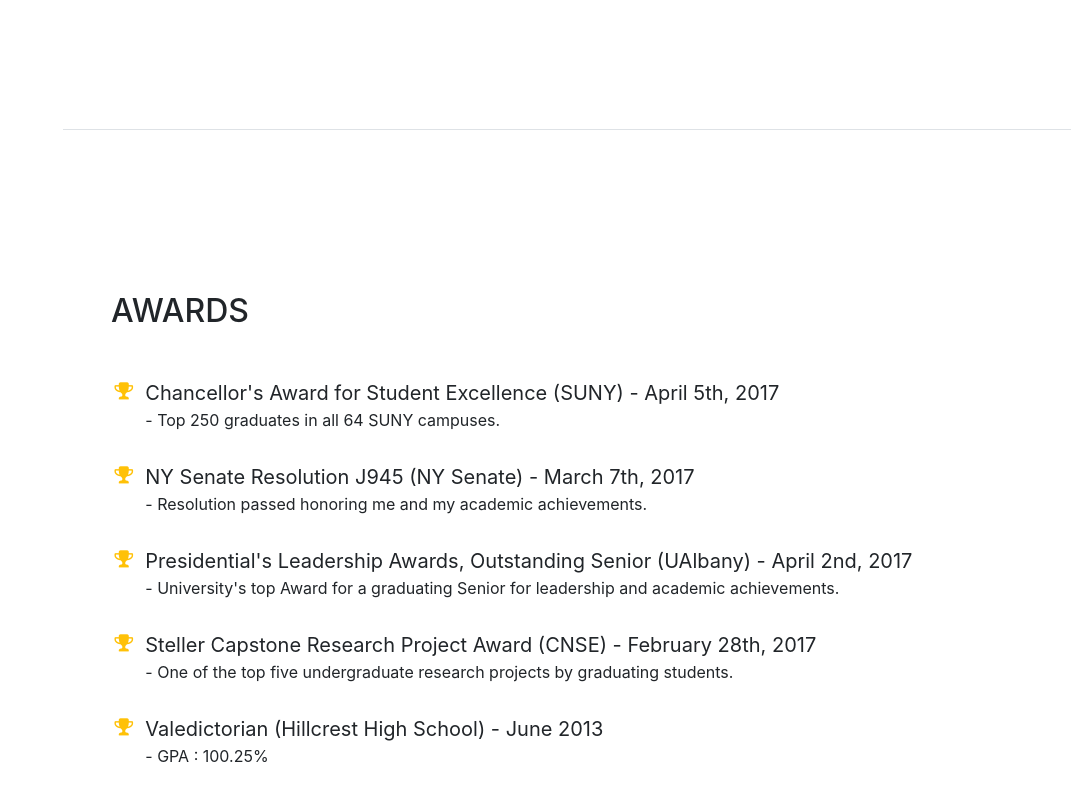
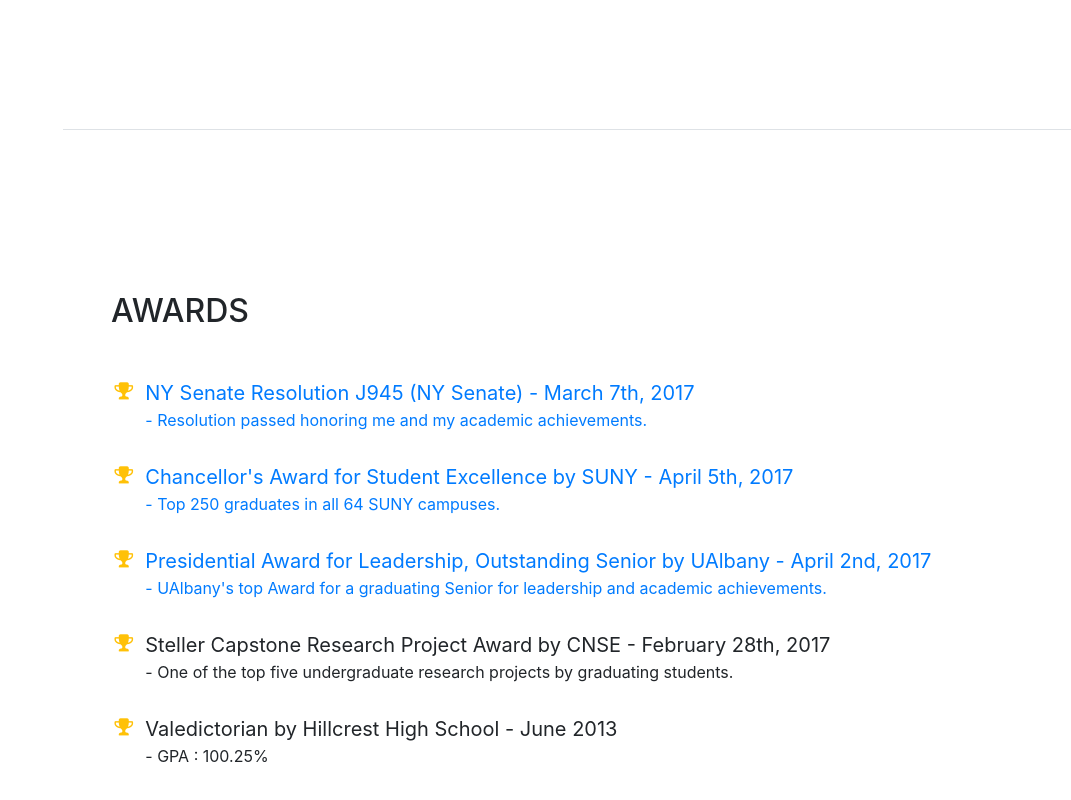
Before and after one commit to arittrosaha/porfolioSite, a website with bundled scripts: page index.html in a window 1280 px wide. Shown: the part 6085-6885 px from the top of the page, without its empty margins (209-1280 px from the left). Built offline with nearby package versions, Linux system fonts and the light colour scheme; a web font is replaced by a local one.

Commit message:
Add links to Awards and some other minor fixes

```diff
--- a/css/resume.css
+++ b/css/resume.css
@@ -286,6 +286,7 @@
 	padding-top: 25px;
   height: 0;
 }
+
 .video-container iframe {
 	position: absolute;
 	top: 0;
--- a/index.html
+++ b/index.html
@@ -255,7 +255,7 @@
                   Minors - Mathematics and Political Science.
                 </li>
                 <li class='last'>
-                  GPA - 3.63 / Magna Cum Laude.
+                  GPA - 3.63; Magna Cum Laude.
                 </li>
               </ul>
               <div class="project-img-container">
@@ -373,28 +373,34 @@
           <h2 class="mb-5">Awards</h2>
           <ul class="fa-ul mb-0">
             <li class="awards-list">
-              <i class="fa-li fa fa-trophy text-warning"></i>
-              Chancellor's Award for Student Excellence (SUNY) - April 5th, 2017
-              <li> - Top 250 graduates in all 64 SUNY campuses.</li>
+              <a href="https://www.nysenate.gov/legislation/resolutions/2017/j945" target="_blank">
+                <i class="fa-li fa fa-trophy text-warning"></i>
+                NY Senate Resolution J945 (NY Senate) - March 7th, 2017
+                <li> - Resolution passed honoring me and my academic achievements.</li>
+              </a>
+            </li>
+            <li class="awards-list">
+              <a href="https://www.albany.edu/news/78317.php" target="_blank">
+                <i class="fa-li fa fa-trophy text-warning"></i>
+                Chancellor's Award for Student Excellence by SUNY - April 5th, 2017
+                <li> - Top 250 graduates in all 64 SUNY campuses.</li>
+              </a>
+            </li>
+            <li class="awards-list">
+              <a href="https://meritpages.com/Aritra-Saha/3364954#activities" target="_blank">
+                <i class="fa-li fa fa-trophy text-warning"></i>
+                Presidential Award for Leadership, Outstanding Senior by UAlbany - April 2nd, 2017
+                <li> - UAlbany's top Award for a graduating Senior for leadership and academic achievements.</li>
+              </a>
             </li>
             <li class="awards-list">
               <i class="fa-li fa fa-trophy text-warning"></i>
-              NY Senate Resolution J945 (NY Senate) - March 7th, 2017
-              <li> - Resolution passed honoring me and my academic achievements.</li>
-            </li>
-            <li class="awards-list">
-              <i class="fa-li fa fa-trophy text-warning"></i>
-              Presidential's Leadership Awards, Outstanding Senior (UAlbany) - April 2nd, 2017
-              <li> - University's top Award for a graduating Senior for leadership and academic achievements.</li>
-            </li>
-            <li class="awards-list">
-              <i class="fa-li fa fa-trophy text-warning"></i>
-              Steller Capstone Research Project Award (CNSE) - February 28th, 2017
+              Steller Capstone Research Project Award by CNSE - February 28th, 2017
               <li> - One of the top five undergraduate research projects by graduating students.</li>
             </li>
             <li class="awards-list">
               <i class="fa-li fa fa-trophy text-warning"></i>
-              Valedictorian (Hillcrest High School) - June 2013
+              Valedictorian by Hillcrest High School - June 2013
               <li> - GPA : 100.25%</li>
             </li>
             <li>
```
